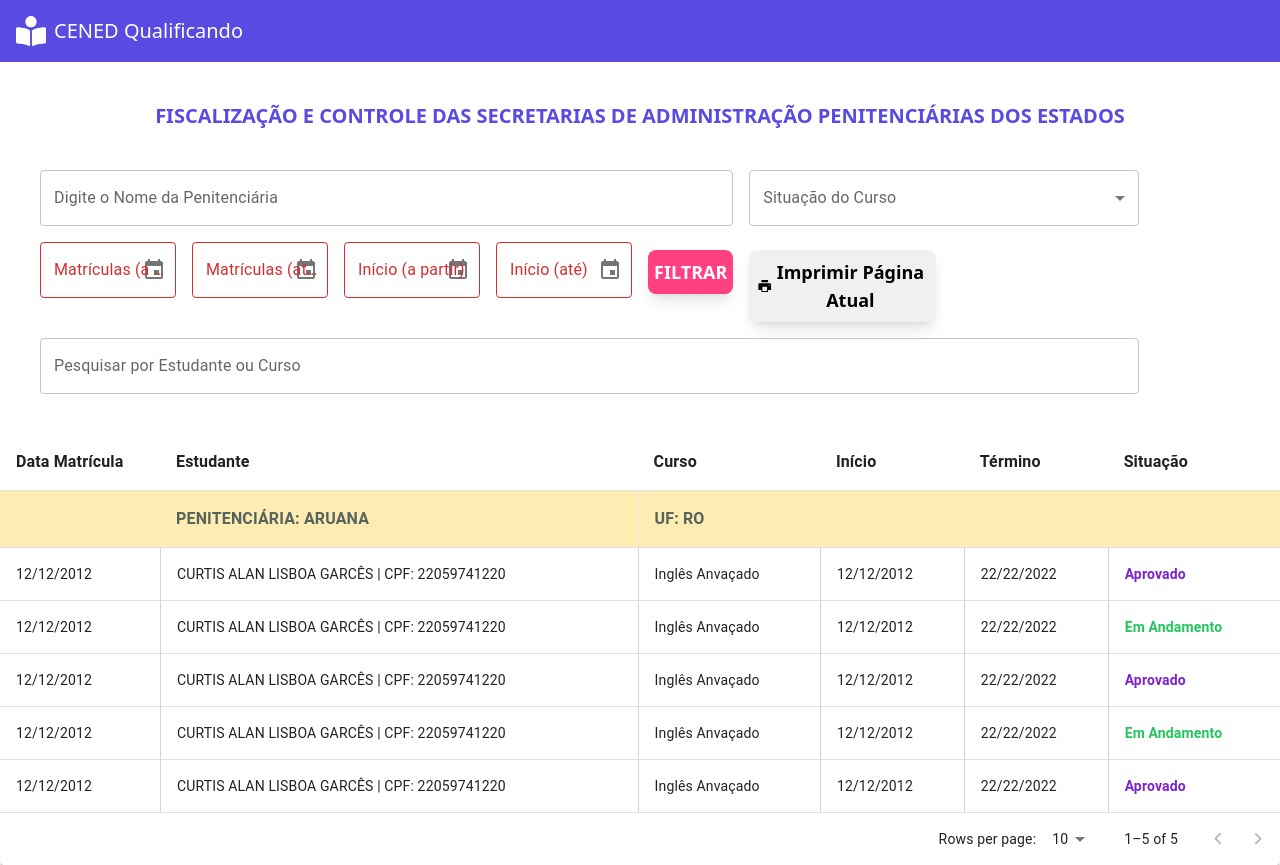
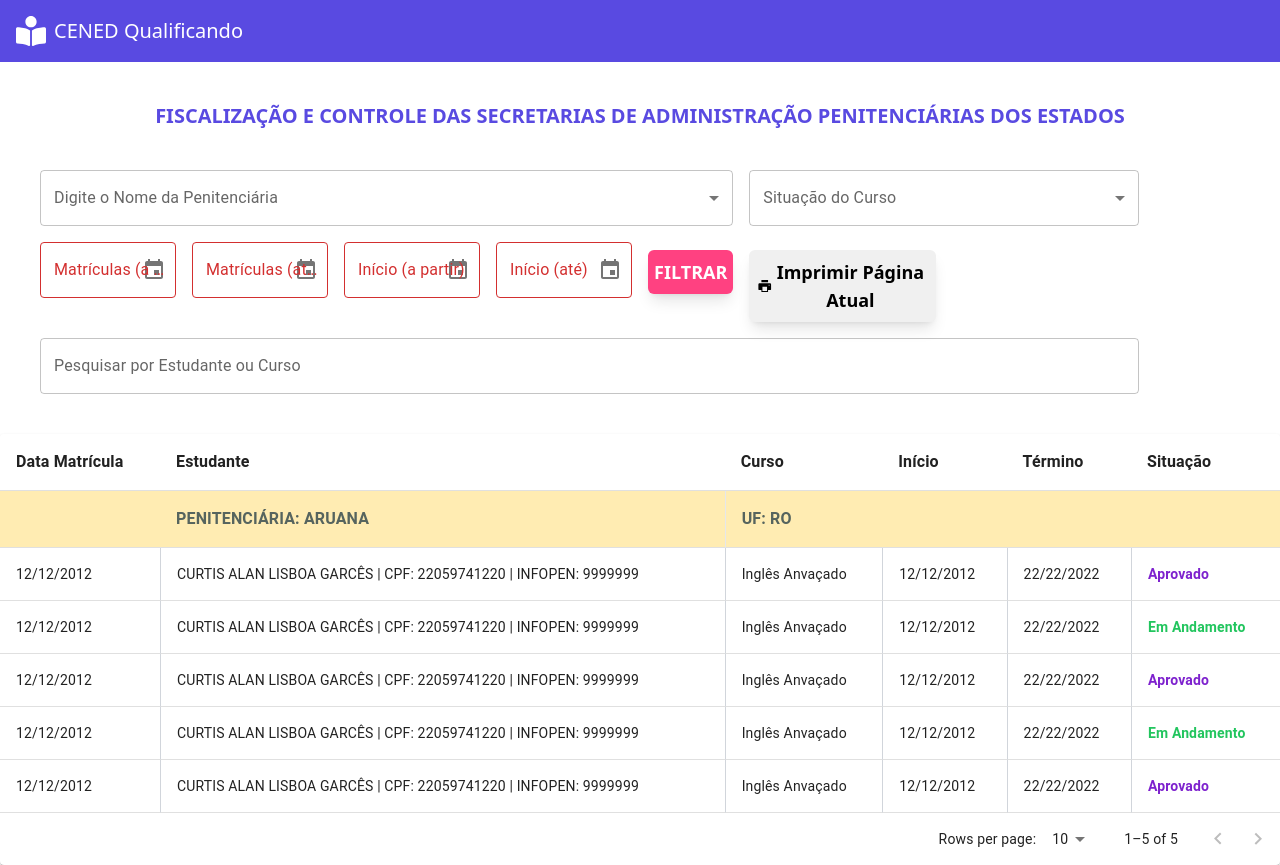
Before and after one commit to lucas-010/cened-administracao-penitenciaria, a React (Create React App) app: page /matriculas in a window 1280 px wide. Built offline with nearby package versions, Linux system fonts and the light colour scheme.

Commit message:
textFiel select add

```diff
--- a/src/Components/Manager/Filters.jsx
+++ b/src/Components/Manager/Filters.jsx
@@ -16,7 +16,23 @@ export default function Filters() {
     <div className='m-10'>
         <Grid container spacing={2}>
             <Grid item xs={10} md={7}>
-                <TextField className='w-full' label='Digite o Nome da Penitenciária'/>
+                <TextField className='w-full' label='Digite o Nome da Penitenciária' select>
+                    <MenuItem value={1}>
+                        Penitenciária 1
+                    </MenuItem>
+
+                    <MenuItem value={2}>
+                        Penitenciária 2
+                    </MenuItem>
+
+                    <MenuItem value={3}>
+                        Penitenciária 3
+                    </MenuItem>
+
+                    <MenuItem value={4}>
+                        Penitenciária 4
+                    </MenuItem>
+                </TextField>
             </Grid>
 
             <Grid item xs={10} md={4}>
@@ -76,11 +92,11 @@ export default function Filters() {
             </Grid>
 
             <Grid item xs={10}  md={1}>
-                <button className='text-lg font-bold w-full transition-colors mt-2 hover:bg-[#ff1b67] hover:shadow-xl text-white rounded-lg justify-center p-2 shadow-lg flex items-center bg-[#ff4181]'><MdFilterAlt size={20}/>FILTRAR</button>
+                <button className='text-lg font-bold w-full transition-colors mt-2 hover:bg-[#ff1b67] hover:shadow-xl text-white rounded-md justify-center p-2 shadow-lg flex items-center bg-[#ff4181]'><MdFilterAlt size={20}/>FILTRAR</button>
             </Grid>
 
             <Grid item xs={10}  md={2}>
-                <button className='text-lg font-bold w-full transition-colors mt-2 hover:bg-[#ebe6e6] hover:shadow-xl rounded-lg justify-center p-2 shadow-lg flex items-center bg-[#f0f0f0]'><AiFillPrinter size={20}/>Imprimir Página Atual</button>
+                <button className='text-lg font-bold w-full transition-colors mt-2 hover:bg-[#ebe6e6] hover:shadow-xl rounded-md justify-center p-2 shadow-lg flex items-center bg-[#f0f0f0]'><AiFillPrinter size={20}/>Imprimir Página Atual</button>
             </Grid>
 
             <Grid item xs={10} md={11}>
--- a/src/Components/Manager/TableContent.jsx
+++ b/src/Components/Manager/TableContent.jsx
@@ -51,7 +51,7 @@ export default function TableContent() {
     const [rows, setRows] = useState([
         {
             datam: '12/12/2012',
-            student: 'CURTIS ALAN LISBOA GARCÊS | CPF: 22059741220	',
+            student: 'CURTIS ALAN LISBOA GARCÊS | CPF: 22059741220 | INFOPEN: 9999999	',
             course: 'Inglês Anvaçado',
             init: '12/12/2012',
             end: '22/22/2022',
@@ -59,7 +59,7 @@ export default function TableContent() {
         },
         {
           datam: '12/12/2012',
-          student: 'CURTIS ALAN LISBOA GARCÊS | CPF: 22059741220	',
+          student: 'CURTIS ALAN LISBOA GARCÊS | CPF: 22059741220 | INFOPEN: 9999999	',
           course: 'Inglês Anvaçado',
           init: '12/12/2012',
           end: '22/22/2022',
@@ -67,7 +67,7 @@ export default function TableContent() {
       },
         {
           datam: '12/12/2012',
-          student: 'CURTIS ALAN LISBOA GARCÊS | CPF: 22059741220	',
+          student: 'CURTIS ALAN LISBOA GARCÊS | CPF: 22059741220 | INFOPEN: 9999999	',
           course: 'Inglês Anvaçado',
           init: '12/12/2012',
           end: '22/22/2022',
@@ -75,7 +75,7 @@ export default function TableContent() {
       },
       {
         datam: '12/12/2012',
-        student: 'CURTIS ALAN LISBOA GARCÊS | CPF: 22059741220	',
+        student: 'CURTIS ALAN LISBOA GARCÊS | CPF: 22059741220 | INFOPEN: 9999999	',
         course: 'Inglês Anvaçado',
         init: '12/12/2012',
         end: '22/22/2022',
@@ -83,7 +83,7 @@ export default function TableContent() {
     },
     {
       datam: '12/12/2012',
-      student: 'CURTIS ALAN LISBOA GARCÊS | CPF: 22059741220	',
+      student: 'CURTIS ALAN LISBOA GARCÊS | CPF: 22059741220 | INFOPEN: 9999999',
       course: 'Inglês Anvaçado',
       init: '12/12/2012',
       end: '22/22/2022',
```
